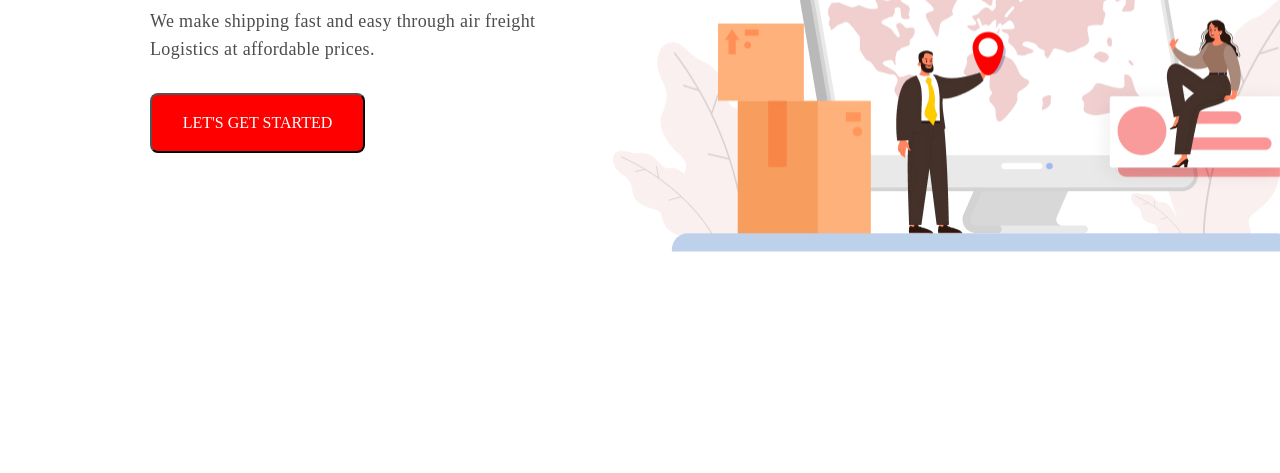
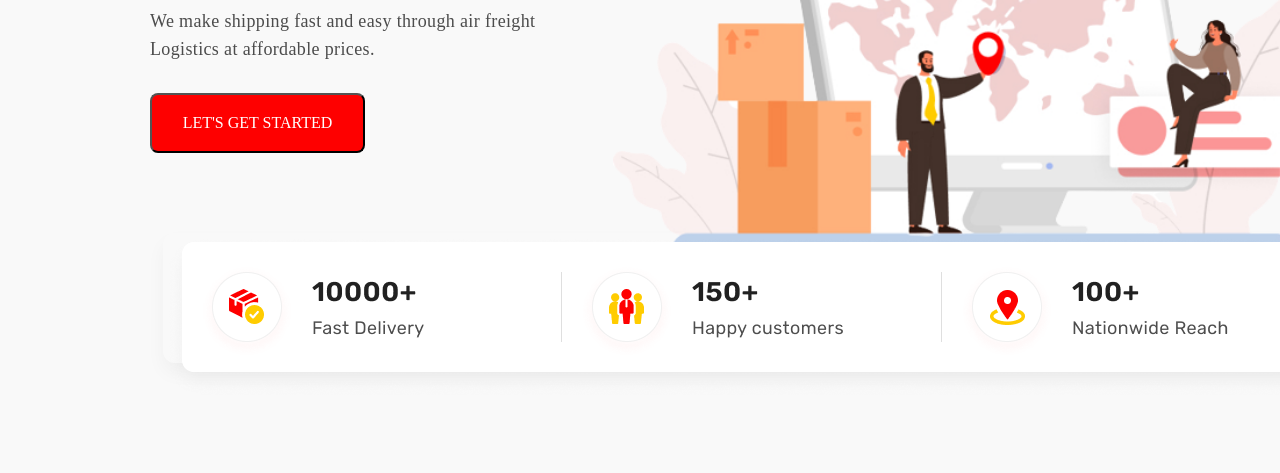
Before and after one commit to Built-Something-Great/figma, a plain HTML site: page index.html in a window 1280 px wide. Shown: the part 327-800 px from the top of the page. Drawn offline with Linux system fonts and the light colour scheme.

Commit message:
Completed the first part

```diff
--- a/index.html
+++ b/index.html
@@ -33,7 +33,11 @@
       <button id="btn2"><a href="#"> LET'S GET STARTED</a></button>
 
       <div class="bgimg">
-        <img src="group.jpg" alt="">
+        <img src="group.png" alt="">
+      </div>
+
+      <div class="statistics">
+        <img src="Statistics.png" alt="" srcset="">
       </div>
     </div>
 </body>
--- a/style.css
+++ b/style.css
@@ -8,7 +8,7 @@
 .header {
     height: 100vh;
     width: 100%;
-    background-color: #fff;
+    background-color: #F9F9F9;
 }
 
 .header .bgimg img {
@@ -133,3 +133,15 @@
     text-transform: uppercase;
     color: #FFFFFF
 }
+
+.statistics {
+    position: absolute;
+    width: 1140px;
+    height: 130px;
+    left: 163px;
+    top: 560px;
+
+    /* background: #FFFFFF; */
+    box-shadow: 0px 10px 19px rgba(24, 24, 24, 0.04);
+    border-radius: 12px;
+}
```
Also changed, not shown: Statistics.png (added), group.jpg (deleted), group.png (added).
